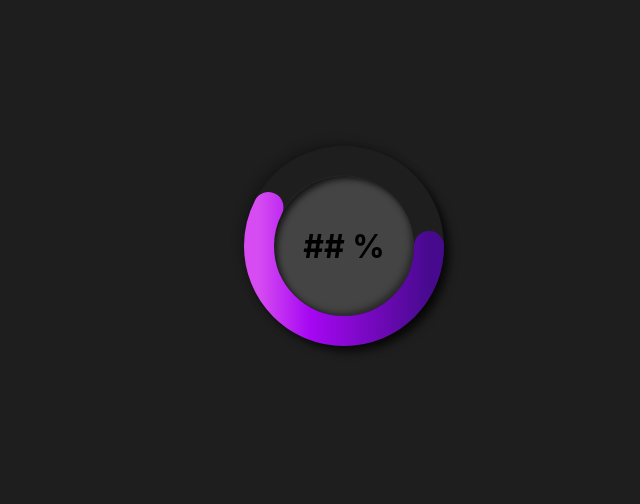
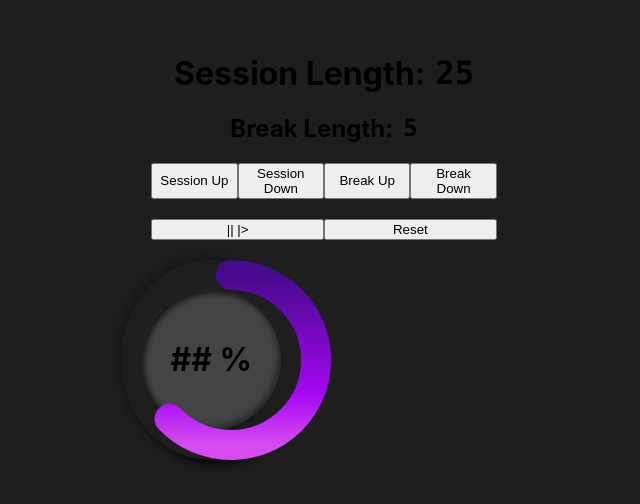
Before and after one commit to ryjoesting/Pomodoro, a React (Create React App) app: page / in a window 1280 px wide. Shown: the part 174-678 px from the top of the page, without its empty margins (316-956 px from the left). Built offline with nearby package versions, Linux system fonts and the light colour scheme.

Commit message:
Added btn group and app logic

```diff
--- a/src/App.js
+++ b/src/App.js
@@ -1,8 +1,33 @@
 import Clock from './Clock'
+import './styles/App.css'
+import { useState } from 'react'
 
 function App() {
+
+  const [sessionLength, setSessionLength] = useState(25);
+  const [breakLength, setBreakLength] = useState(5);
+
+  const incSesh = () => setSessionLength(sessionLength + 1);
+  const decSesh = () => setSessionLength(sessionLength - 1);
+  const incBreak = () => setBreakLength(breakLength + 1);
+  const decBreak = () => setBreakLength(breakLength - 1);
+
   return (
-    <Clock />
+    <div id='app'>
+      <h1 id='session-label'>Session Length: <code id='session-length'>{sessionLength}</code></h1>
+      <h2 id='break-label'>Break Length: <code id='break-length'>{breakLength}</code></h2>
+      <span className='btn-group'>
+        <button onClick={incSesh} id='session-increment'>Session Up</button>
+        <button onClick={decSesh} id='session-decrement'>Session Down</button>
+        <button onClick={incBreak} id='break-increment'>Break Up</button>
+        <button onClick={decBreak} id='break-decrement'>Break Down</button>
+      </span>
+      <span className="btn-group">
+        <button id='start_stop'>|| |&gt;</button>
+        <button id='reset'>Reset</button>
+      </span>
+      <Clock />
+    </div>
   );
 }
 
--- a/src/Clock.js
+++ b/src/Clock.js
@@ -4,7 +4,7 @@ function Clock() {
     return (
         <div className="clock-container">
             <div className='outer'>
-                <div className="inner"><h1 className='time'>## %</h1></div>
+                <div className="inner"><h1 id='time-left'>## %</h1></div>
             </div>
 
             <svg xmlns="http://www.w3.org/2000/svg" version="1.1" width="200px" height="200px">
@@ -15,7 +15,7 @@ function Clock() {
                         <stop offset="100%" stopColor="#470a8e" />
                     </linearGradient>
                 </defs>
-                <circle cx="100" cy="100" r="85" strokeLinecap="round" />
+                <circle cx="100" cy="100" r="85" strokeLinecap="round"/>
             </svg>
         </div>
     );
--- /dev/null
+++ b/src/styles/App.css
@@ -0,0 +1,15 @@
+.btn-group {
+    display: flex;
+    margin: 20px;
+}
+.btn-group > * {
+    flex: 1;
+}
+#break-label, #session-label {
+    display: flex;
+    justify-content: center;
+}
+#break-length, #session-length {
+    margin-left: 10px;
+    text-align: center;
+}
--- a/src/styles/Clock.css
+++ b/src/styles/Clock.css
@@ -2,6 +2,9 @@
     width: 160px;
     height: 160px;
     position: relative;
+    display: flex;
+    justify-content: center;
+    flex: 1;
 }
 
 .outer {
@@ -33,10 +36,10 @@ circle {
     fill: none;
     stroke: url(#GradientColor);
     stroke-width: 30px;
-    stroke-dasharray: 472;
-    stroke-dashoffset: 472;
+    stroke-dasharray: 500;
+    stroke-dashoffset: 500;
     animation: anim 2s linear forwards;
-
+    transform: rotate(-90deg) translate(-200px);
 }
 svg {
     top: 0;
--- a/src/styles/index.css
+++ b/src/styles/index.css
@@ -8,7 +8,6 @@ body {
   background: #1e1e1e;
   height: 100vh;
   display: flex;
-  box-sizing: border-box;
   justify-content: center;
   align-items: center;
 }
```
